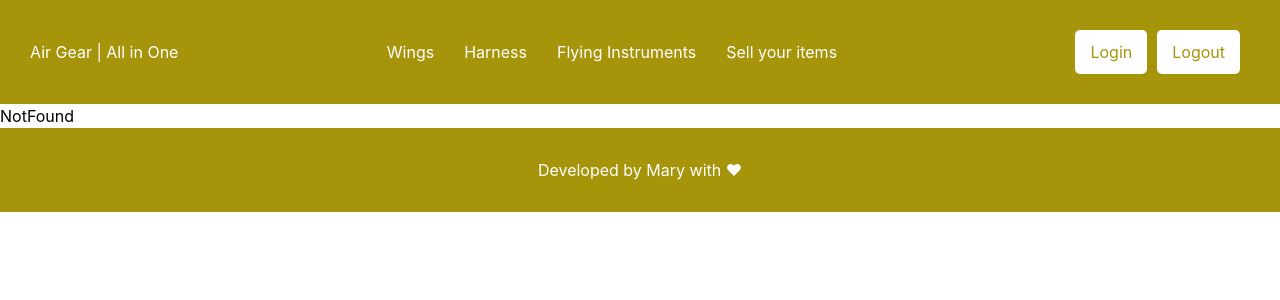
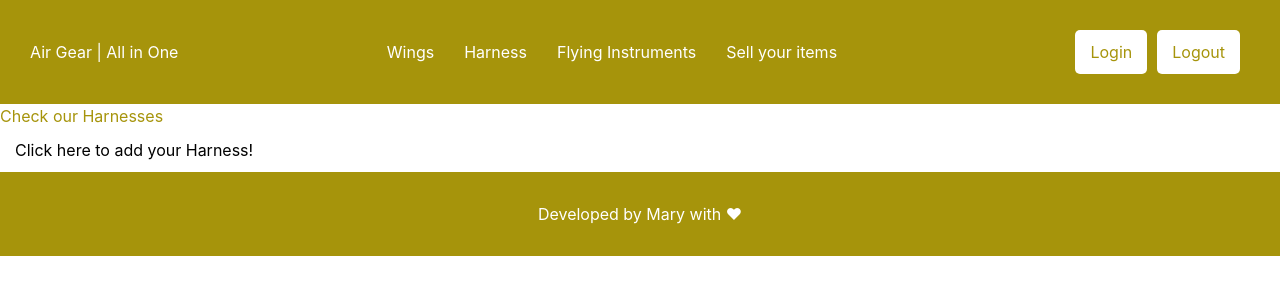
Before and after one commit to Maryamtehranizadeh/ChatrDasDo, a React (Vite) app: page /harness in a window 1280 px wide. Shown: the top 300 px of the page. Built offline with nearby package versions, Linux system fonts and the light colour scheme.

Commit message:
some arrangements

```diff
--- a/src/components/Navbar.jsx
+++ b/src/components/Navbar.jsx
@@ -3,7 +3,7 @@ function Navbar() {
   return (
     <nav>
       <NavLink to="/wings">Wings</NavLink>
-      <NavLink to="/harnesses">Harness</NavLink>
+      <NavLink to="/harness">Harness</NavLink>
       <NavLink to="/instruments">Flying Instruments</NavLink>
       <NavLink to="/addgear">Sell your items</NavLink>
     </nav>
--- a/src/pages/AddGearPage.jsx
+++ b/src/pages/AddGearPage.jsx
@@ -9,6 +9,15 @@ import { useNavigate } from "react-router-dom";
 
 function AddGearPage() {
   const navigate = useNavigate();
+  const [form, setForm] = useState({
+    gear_type_id: "",
+    name: "",
+    brand: "",
+    properties: "",
+    price: 0,
+    currency: "",
+    // photo: null,
+  });
   const { data, isLoading, isError, error } = useQuery({
     queryKey: ["gear-types"],
     queryFn: getGearTypes,
@@ -19,15 +28,7 @@ function AddGearPage() {
   if (isError) {
     return <h3>Error: {error.message}</h3>;
   }
-  const [form, setForm] = useState({
-    gear_type_id: "",
-    name: "",
-    brand: "",
-    properties: "",
-    price: 0,
-    currency: "",
-    // photo: null,
-  });
+
   const changeHandler = (event) => {
     setForm((previousForm) => ({
       ...previousForm,
--- a/src/pages/AddGearPage.module.css
+++ b/src/pages/AddGearPage.module.css
@@ -3,7 +3,7 @@
   flex-direction: column;
   max-width: 800px;
   margin: auto;
-  border: 1px solid var(--border-color);
+  /* border: 1px solid var(--border-color); */
   padding: 40px;
 }
 
--- a/src/pages/GearListPage.jsx
+++ b/src/pages/GearListPage.jsx
@@ -13,8 +13,6 @@ function GearListPage() {
   if (isError) {
     return <h3>Error: {error.message}</h3>;
   }
-
-  //   console.log(data?.data);
   return (
     <div>
       <h1>Welcome to our Gears' Page!</h1>
--- a/src/pages/HarnessListPage.jsx
+++ b/src/pages/HarnessListPage.jsx
@@ -1,9 +1,15 @@
-import React from 'react'
+import { Link } from "react-router-dom";
+
 
 function HarnessListPage() {
   return (
-    <div>HarnessListPage</div>
-  )
+    <div>
+      <h1>Check our Harnesses</h1>
+      <Link to="/addgear">
+        <button>Click here to add your Harness!</button>
+      </Link>
+    </div>
+  );
 }
 
-export default HarnessListPage
+export default HarnessListPage;
--- a/src/pages/InstrumentList.jsx
+++ b/src/pages/InstrumentList.jsx
@@ -3,9 +3,9 @@ import { Link } from "react-router-dom";
 function InstrumentList() {
   return (
     <div>
-      <h1>Welcome to our instruments' Page!</h1>
+      <h1>Flying Instruments</h1>
       <Link to="/addgear">
-        <button>Add your Gear</button>
+        <button>Click here to add your Item!</button>
       </Link>
     </div>
   );
--- a/src/router/Router.jsx
+++ b/src/router/Router.jsx
@@ -28,7 +28,7 @@ function Router() {
       <Route path="/signup" element={<SignupPage />} />
       <Route path="/*" element={<NotFound />} />
       <Route path="/wings" element={<WingListPage />} />
-      <Route path="/harnesses" element={<HarnessListPage />} />
+      <Route path="/harness" element={<HarnessListPage />} />
 
       <Route path="/instruments" element={<InstrumentList />} />
       <Route path="/gears" element={<GearListPage />} />
```
